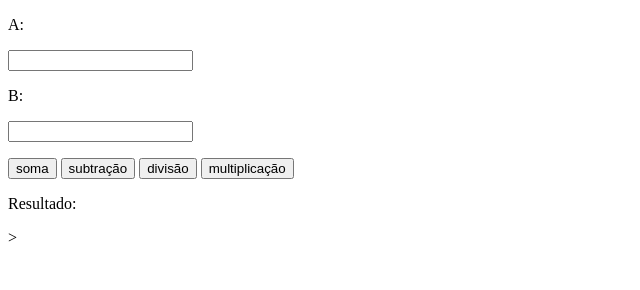
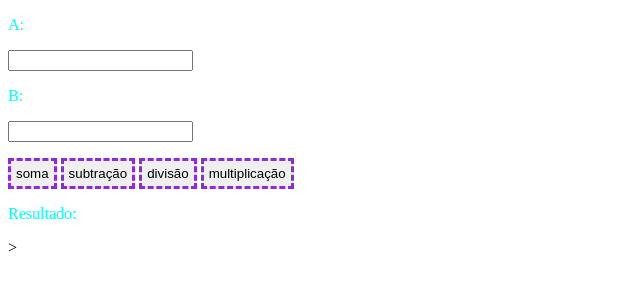
Before and after one commit to ana01souza/codigo_js_html, a plain HTML site: page index.html in a window 1280 px wide. Shown: the whole page, without its empty margins (0-640 px from the left). Drawn offline with Linux system fonts and the light colour scheme.

Commit message:
criei todas os documentos js html e css

```diff
--- a/index.html
+++ b/index.html
@@ -5,6 +5,7 @@
     <meta name="viewport" content="width=device-width, initial-scale=1.0">
     <title>Document</title>
     <script src="script.js"></script>
+    <link rel="stylesheet" href="style.css">
 </head>
 <body>
     <p>A: </p>
--- /dev/null
+++ b/style.css
@@ -0,0 +1,8 @@
+p{
+    color: aqua;
+}
+button{
+    border: dashed;
+    padding: 5px;
+    border-color: blueviolet;
+}
```
